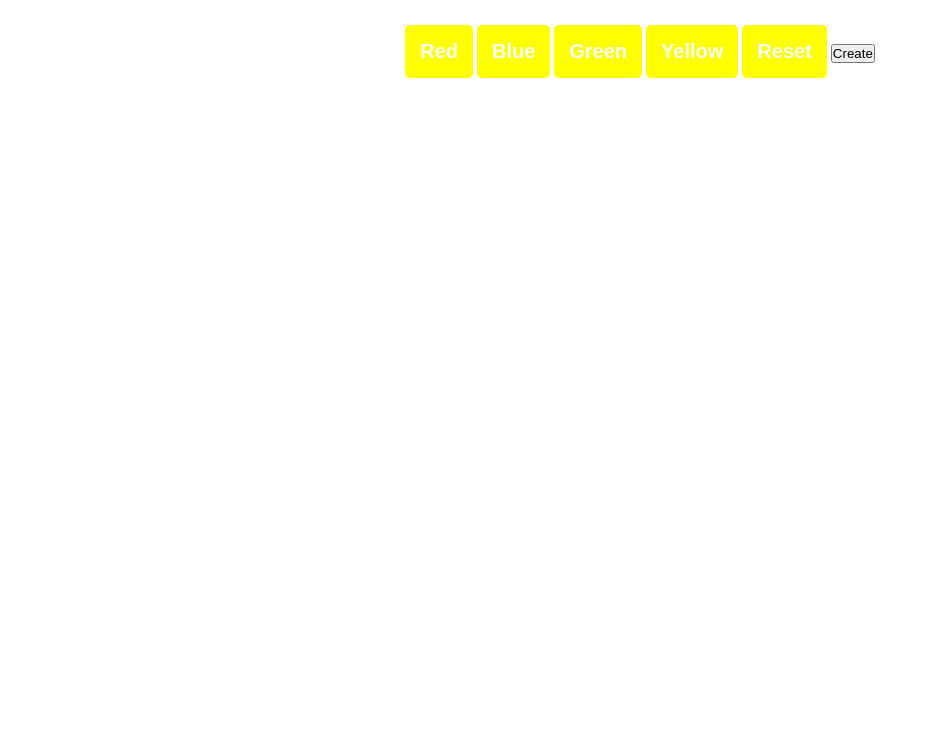
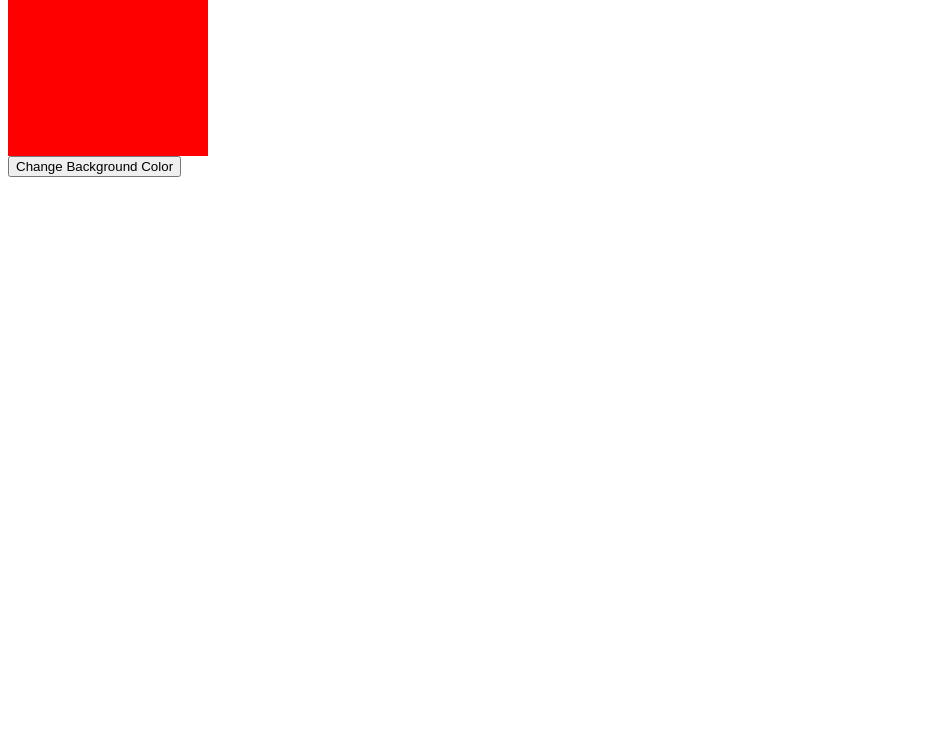
Before and after one commit to MamatovaElnoza/task, a plain HTML site: page index.html in a window 1280 px wide. Shown: the part 52-800 px from the top of the page, without its empty margins (0-930 px from the left). Drawn offline with Linux system fonts and the light colour scheme.

Commit message:
simple version

```diff
--- a/index.html
+++ b/index.html
@@ -1,4 +1,27 @@
 <!DOCTYPE html>
+<html lang="en">
+<head>
+    <meta charset="UTF-8">
+    <meta name="viewport" content="width=device-width, initial-scale=1.0">
+    <title>TASK</title>
+    <link rel="stylesheet" href="style.css">
+</head>
+<body>
+    <div id="colorBox" class="red-background"></div>
+    <button id="changeColorBtn">Change Background Color</button>
+
+    <script src="js.js"></script>
+</body>
+</html>
+
+
+
+
+
+
+
+
+<!-- <!DOCTYPE html>
 <html lang="en">
 
 <head>
@@ -8,17 +31,13 @@
     <title>TASK</title>
 </head>
 
-<body class="white" class="red">
-    <h1>Choose background color</h1>
-    <button onclick="setBgRed()" onclick='addNewClass(this)' value='red'>Red</button>
-    <button onclick="setBgBlue()">Blue</button>
-    <button onclick="setBgGreen()">Green</button>
-    <button onclick="setBgYellow()">Yellow</button>
-    <button onclick="defaultBgColor()">Reset</button>
+<body>
 
-    <input type='button' onclick='addNewClass(this)' value='Create' />
+    <div id="colorBox" class="redBackground"></div>
+
+    <button id="changeColorBtn" onclick="" >Click here</button>
 
     <script src="js.js"></script>
 </body>
 
-</html>
+</html> -->
--- a/js.js
+++ b/js.js
@@ -1,20 +1,30 @@
-function setBgGreen() {
-    document.body.style.backgroundColor = 'green';
-}
+const colorBox = document.getElementById('colorBox');
+const changeColorBtn = document.getElementById('changeColorBtn')
 
-function setBgRed() {
-    document.getElementsByClassName('red').classList.add('myClass');
-}
-function setBgBlue() {
-    document.body.style.backgroundColor = 'blue';
-}
+changeColorBtn.addEventListener('click', function () {
+    if (colorBox.classList == 'red-background') {
+        colorBox.classList.remove('red-background');
+        colorBox.classList.add('blue-background');
+    } else {
+        colorBox.classList.remove('blue-background');
+        colorBox.classList.add('red-background');
+    }
+});
 
-function setBgYellow() {
-    document.body.style.backgroundColor = 'yellow';
-}
 
-function defaultBgColor() {
-    document.body.style.backgroundColor = 'white';
-}
 
-function addNewClass(elem) { elem.className = "newClass"; }
+
+
+
+// const colorBox = document.getElementById  ('colorBox')
+// const changeColorBtn = document.getElementById  ('changeColorBtn')
+
+// function changeColor() {
+//     if (colorBox.classList == 'redBackground') {
+//         console.log('dfshfg');
+
+
+//         colorBox.classList.remove('redBackground');
+//         colorBox.classList.add('blueBackground');
+//     }
+// }
--- a/style.css
+++ b/style.css
@@ -1,23 +1,36 @@
-* {
+#colorBox {
+    width: 200px;
+    height: 200px;
+}
+
+.red-background {
+    background-color: red;
+}
+
+.blue-background {
+    background-color: blue;
+}
+
+
+
+
+
+
+
+/* * {
     margin: 0;
     padding: 0;
-    text-align: center;
 }
 
-button {
-    background-color: yellow;
-    border: none;
-    border-radius: 5px;
-    padding: 15px;
-    color: white;
-    cursor: pointer;
-    font-size: 20px;
-    font-weight: 800;
-    margin: 40px 0;
+#colorBox {
+    width: 200px;
+    height: 200px;
 }
-.white{
-    background-color: white;
-}
-.red{
+
+.redBackground {
     background-color: red;
 }
+
+.blueBackground {
+    background-color: blue;
+} */
```
